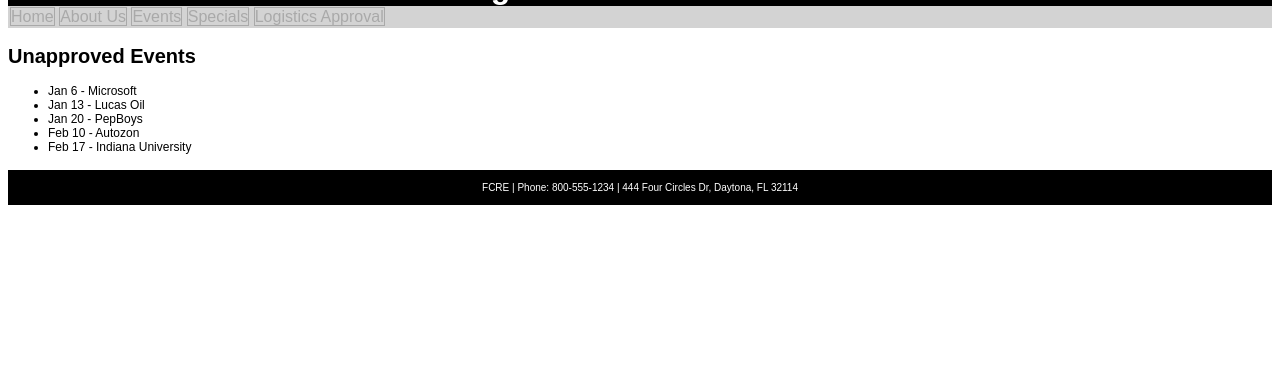
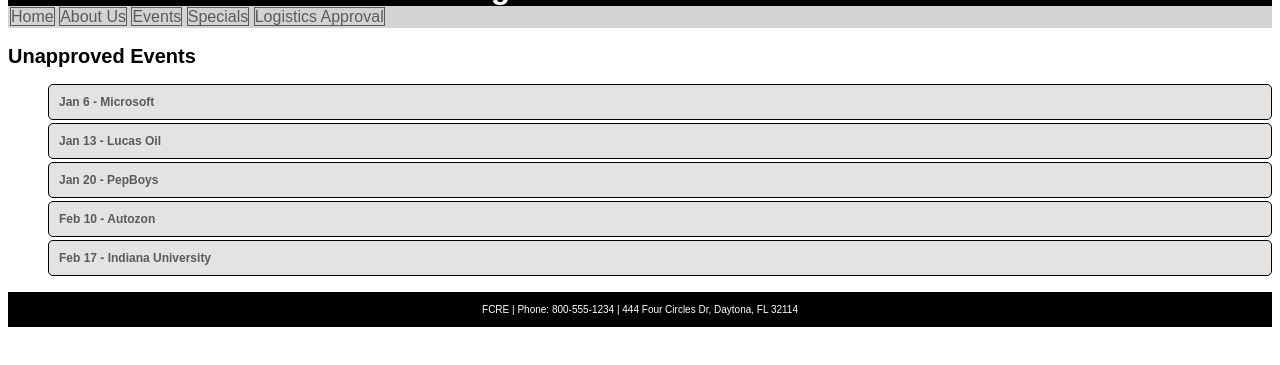
Before and after one commit to prishah25/FCRE-Website, a plain HTML site: page LogisticsApproval.html in a window 1280 px wide. Shown: the part 91-456 px from the top of the page. Drawn offline with Linux system fonts and the light colour scheme.

Commit message:
Changes Made

```diff
--- a/LogisticsApproval.html
+++ b/LogisticsApproval.html
@@ -27,11 +27,13 @@
 
   <ul>
 
-    <li> Jan 6 - Microsoft </li>
-    <li> Jan 13 - Lucas Oil </li>
-    <li> Jan 20 - PepBoys </li>
-    <li> Feb 10 - Autozon </li>
-    <li> Feb 17 - Indiana University </li>
+    <a href="EventsDetail.html" class="LogLinks"><li class= "logistics_links"> Jan 6 - Microsoft </li></a>
+      <a href="EventsDetail.html" class="LogLinks"><li class= "logistics_links"> Jan 13 - Lucas Oil </li></a>
+       <a href="EventsDetail.html" class="LogLinks"><li class= "logistics_links"> Jan 20 - PepBoys </li></a>
+       <a href="EventsDetail.html" class="LogLinks"><li class= "logistics_links"> Feb 10 - Autozon </li></a>
+       <a href="EventsDetail.html" class="LogLinks"><li class= "logistics_links"> Feb 17 - Indiana University </li></a>
+
+  </ul>
 
   </main>
 
--- a/style.css
+++ b/style.css
@@ -21,10 +21,11 @@
   padding: 2px;
 
 }
+
 .nav_link {
-  color: darkgray;
+  color: #5A5A5A;
   text-decoration: none;
-  border: 1px solid darkgray;
+  border: 1px solid #5A5A5A;
 }
 
 .nav_link:hover {
@@ -41,7 +42,7 @@
   padding: 7px;
 }
 
-h2{
+h2 {
   font-family: Arial, Helvetica, sans-serif;
   font-size: 20px;
 }
@@ -54,7 +55,7 @@
   font-size: 12px;
 }
 
-li{
+li {
   font-size: 12px;
 }
 
@@ -70,8 +71,7 @@
   background-color: #E4E3E2;
   margin-bottom: 3px;
   border-radius: 5px;
-  border-color: black;
-  border: 1px solid;
+  border: 1px solid black;
 
 }
 
@@ -81,6 +81,29 @@
 
 }
 
+.logistics_links {
+  color: #5A5A5A;
+  background-color: #E4E3E2;
+  border: 1px solid black;
+  border-radius: 5px;
+  font-weight: bold;
+  padding: 10px;
+  list-style: none;
+  margin-bottom: 3px;
+
+}
+
+.LogLinks {
+  text-decoration: none;
+
+}
+
+.logistics_links:hover {
+  color: maroon;
+  background-color: #5A5A5A ;
+}
+
+
 footer {
   font-family: Arial, Helvetica, sans-serif;
   text-align: center;
```
